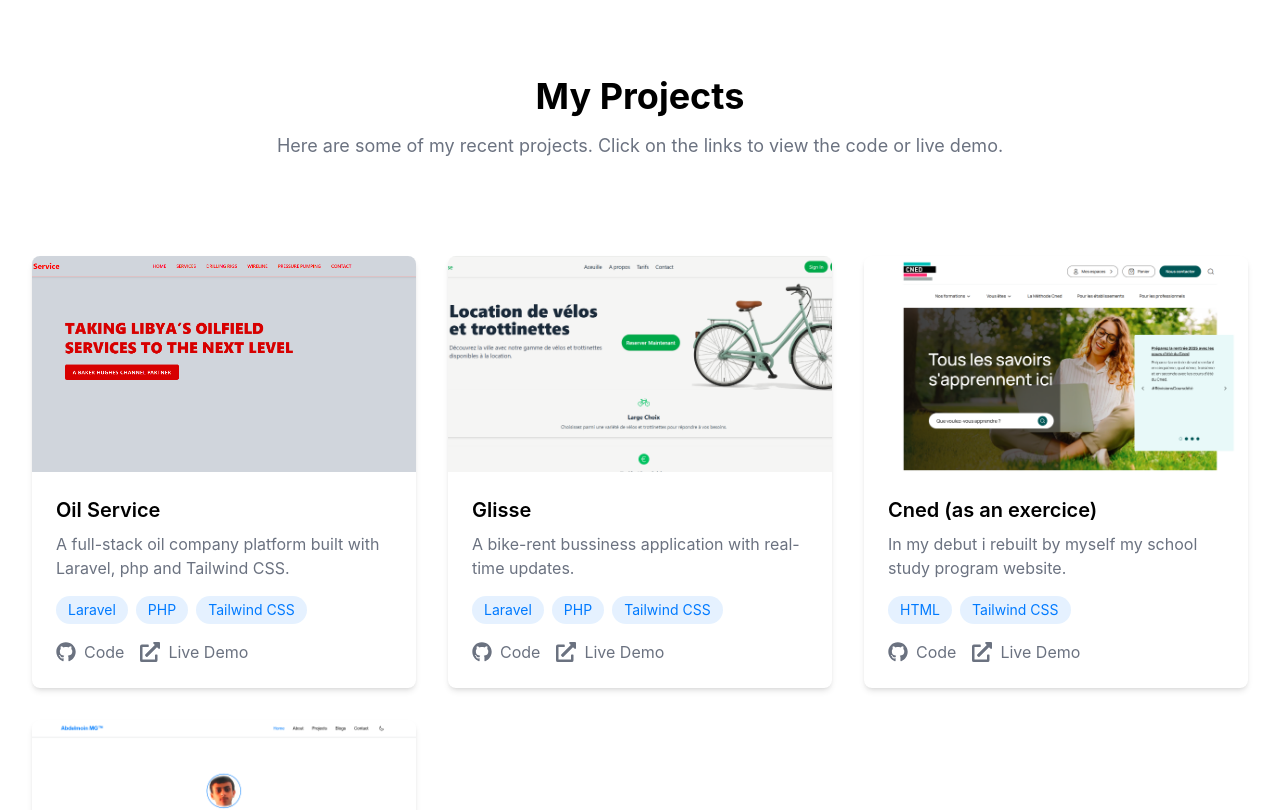
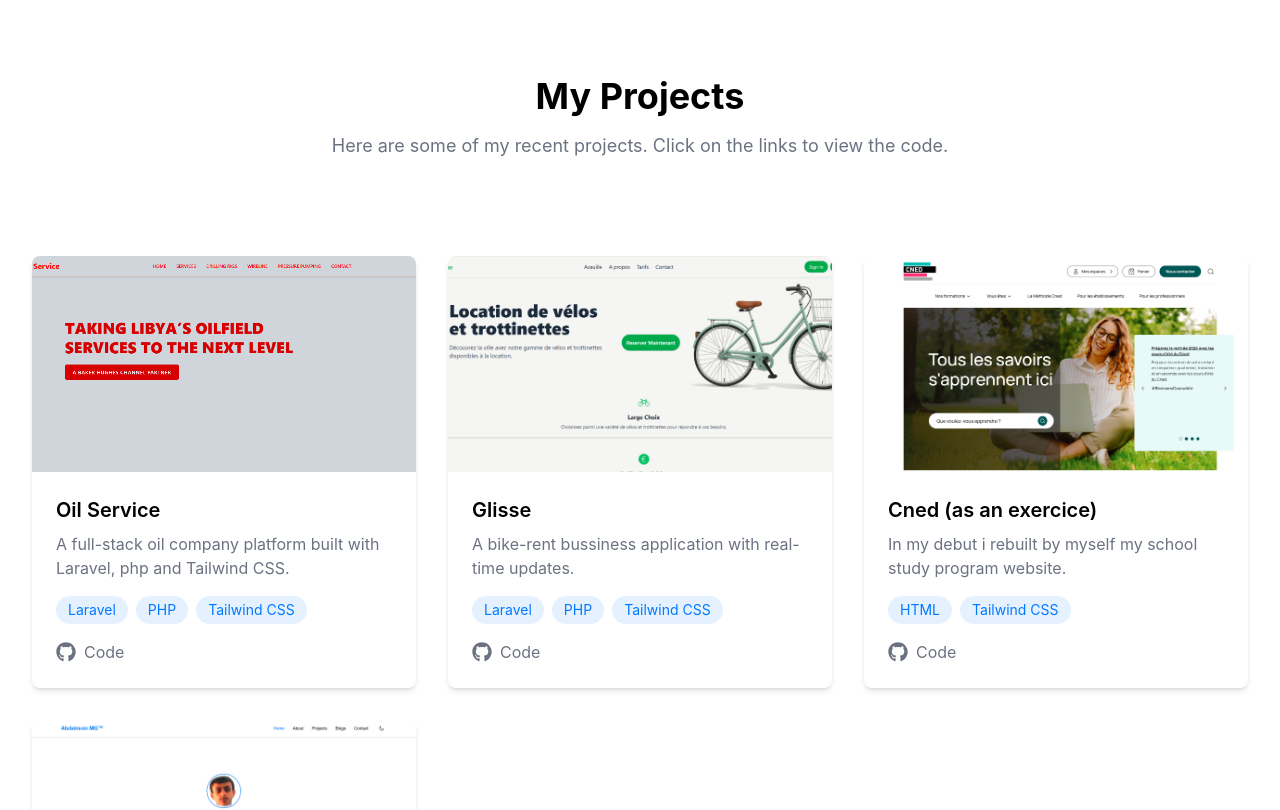
Before and after one commit to AMG218-ios/Portfolio-website, a Next.js app: page / in a window 1280 px wide. Shown: the part 660-1470 px from the top of the page. Built offline with nearby package versions, Linux system fonts and the light colour scheme.

Commit message:
changing contacts

```diff
--- a/src/app/components/Projects.tsx
+++ b/src/app/components/Projects.tsx
@@ -2,7 +2,7 @@
 
 import { projects } from '@/contents/projects'
 import Image from 'next/image'
-import { FaGithub, FaExternalLinkAlt } from 'react-icons/fa'
+import { FaGithub } from 'react-icons/fa'
 import { motion } from 'framer-motion'
 import { fadeInUp, staggerContainer, cardHoverSmall } from '@/utils/animation'
 
@@ -23,7 +23,7 @@ export default function Projects() {
                 animate={{ opacity: 1, y: 0 }}
                 transition={{ duration: 0.5, delay: 0.2 }}
             >
-                Here are some of my recent projects. Click on the links to view the code or live demo.
+                Here are some of my recent projects. Click on the links to view the code.
             </motion.p>
 
             <motion.div
@@ -105,17 +105,6 @@ export default function Projects() {
                                     <FaGithub className="h-5 w-5" />
                                     <span>Code</span>
                                 </motion.a>
-                                <motion.a
-                                    href={project.demoLink}
-                                    target="_blank"
-                                    rel="noopener noreferrer"
-                                    className="flex items-center gap-2 text-secondary hover:text-primary transition-colors"
-                                    whileHover={{ x: 5 }}
-                                    whileTap={{ scale: 0.95 }}
-                                >
-                                    <FaExternalLinkAlt className="h-5 w-5" />
-                                    <span>Live Demo</span>
-                                </motion.a>
                             </motion.div>
                         </div>
                     </motion.div>
--- a/src/app/contact/page.tsx
+++ b/src/app/contact/page.tsx
@@ -89,7 +89,7 @@ export default function Contact() {
                             <div>
                                 <h3 className="font-semibold">Email</h3>
                                 <a href="mailto:your.email@example.com" className="text-secondary hover:text-primary">
-                                    your.email@example.com
+                                    abdelmoinfly@gmail.com
                                 </a>
                             </div>
                         </motion.div>
@@ -104,7 +104,7 @@ export default function Contact() {
                             <div>
                                 <h3 className="font-semibold">Phone</h3>
                                 <a href="tel:+1234567890" className="text-secondary hover:text-primary">
-                                    +218 92 712 3290
+                                    +33 06 49 18 72 59
                                 </a>
                             </div>
                         </motion.div>
--- a/src/contents/projects.ts
+++ b/src/contents/projects.ts
@@ -1,7 +1,7 @@
 import {Project} from "@/types";
 
 
-// @ts-ignore
+
 export const projects: Project[] = [
     {
         title: 'Oil Service',
```
